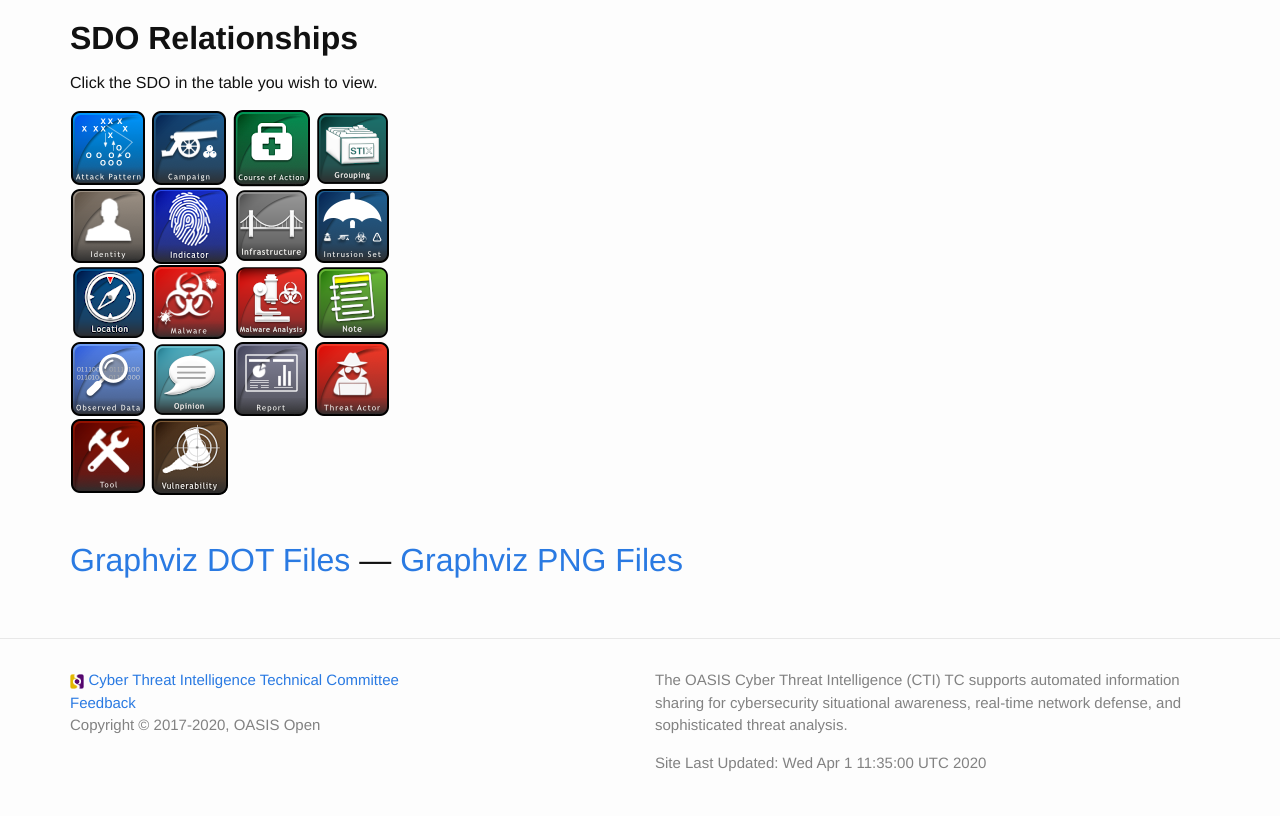
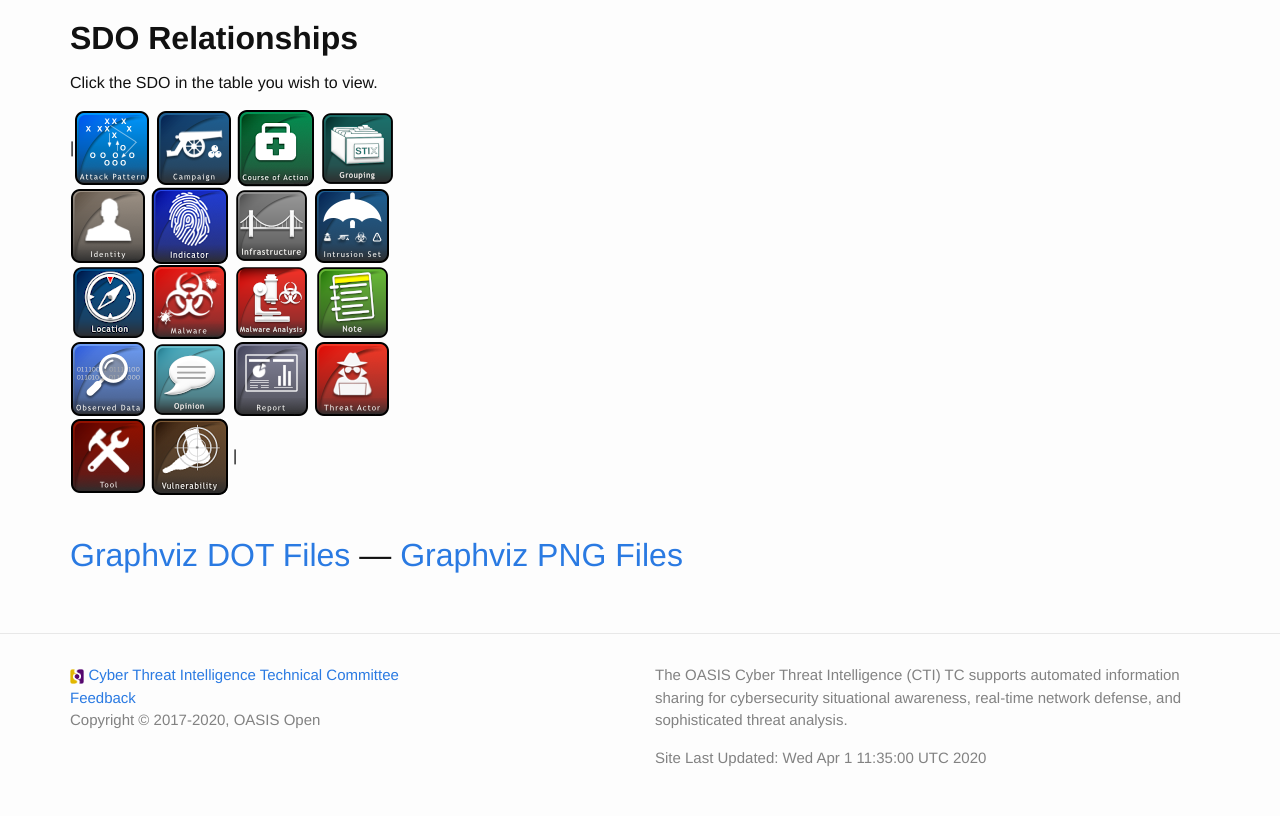
Before and after one commit to oasis-open/cti-documentation, a Jekyll site: the page built from examples/visualized-sdo-relationships.md, in a window 1280 px wide. Shown: the part 1343-2159 px from the top of the page. Built offline with Jekyll 4.4.1, drawn with Linux system fonts in a browser that asks for light colours.

Commit message:
Update visualized-sdo-relationships.md

```diff
--- a/examples/visualized-sdo-relationships.md
+++ b/examples/visualized-sdo-relationships.md
@@ -25,7 +25,7 @@
     <div class="col-md-4" markdown="1">
 
 {: .table }
-![Attack Pattern]({{ site.baseurl }}/img/icons/attack_pattern.png){: .relationshipIcon data-tag="Attack_Pattern"}
+|![Attack Pattern]({{ site.baseurl }}/img/icons/attack_pattern.png){: .relationshipIcon data-tag="Attack_Pattern"}
 ![Campaign]({{ site.baseurl }}/img/icons/campaign.png){: .relationshipIcon data-tag="Campaign"}
 ![Course of Action]({{ site.baseurl }}/img/icons/course_of_action.png){: .relationshipIcon data-tag="Course_of_Action"}
 ![Grouping]({{ site.baseurl }}/img/icons/grouping.png){: .relationshipIcon data-tag="Grouping"}
@@ -42,7 +42,7 @@
 ![Report]({{ site.baseurl }}/img/icons/report.png){: .relationshipIcon data-tag="Report"}
 ![Threat Actor]({{ site.baseurl }}/img/icons/threat_actor.png){: .relationshipIcon data-tag="Threat_Actor"}
 ![Tool]({{ site.baseurl }}/img/icons/tool.png){: .relationshipIcon data-tag="Tool"}
-![Vulnerability]({{ site.baseurl }}/img/icons/vulnerability.png){: .relationshipIcon data-tag="Vulnerability"}
+![Vulnerability]({{ site.baseurl }}/img/icons/vulnerability.png){: .relationshipIcon data-tag="Vulnerability"} |
 </div>
 
 <div class="col-md-8 text-center">
```
